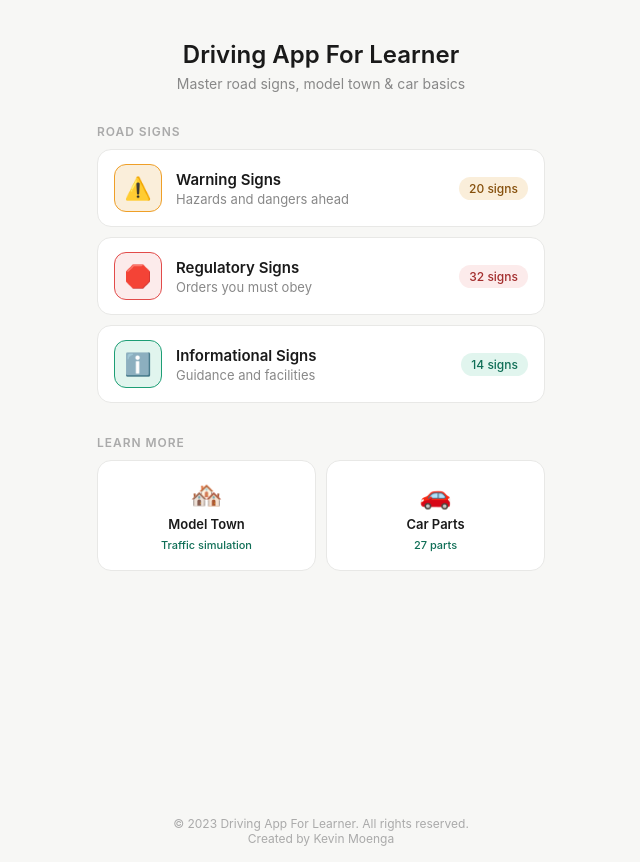
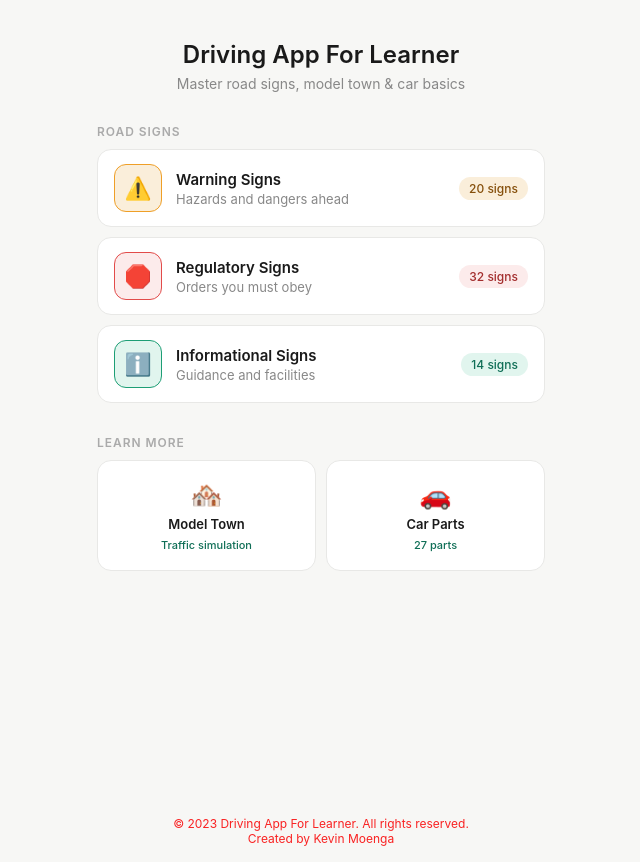
Before and after one commit to Moenga254/Learning-Driving-App, a React (Vite) app: page / in a window 1280 px wide. Shown: the whole page, without its empty margins (319-959 px from the left). Built offline with nearby package versions, Linux system fonts and the light colour scheme.

Commit message:
added a footer more stylish

```diff
--- a/src/pages/Home.jsx
+++ b/src/pages/Home.jsx
@@ -99,7 +99,7 @@ export default function Home() {
         </div>
       </div>
 
-      <footer style={{ textAlign: 'center', padding: '1rem 0', fontSize: '12px', color: '#aaa' }}>
+      <footer style={{ textAlign: 'center', padding: '1rem 0', fontSize: '12px', color: '#f92222' }}>
         <p>© 2023 Driving App For Learner. All rights reserved.</p>
         <p>Created by Kevin Moenga</p>
       </footer>
```
